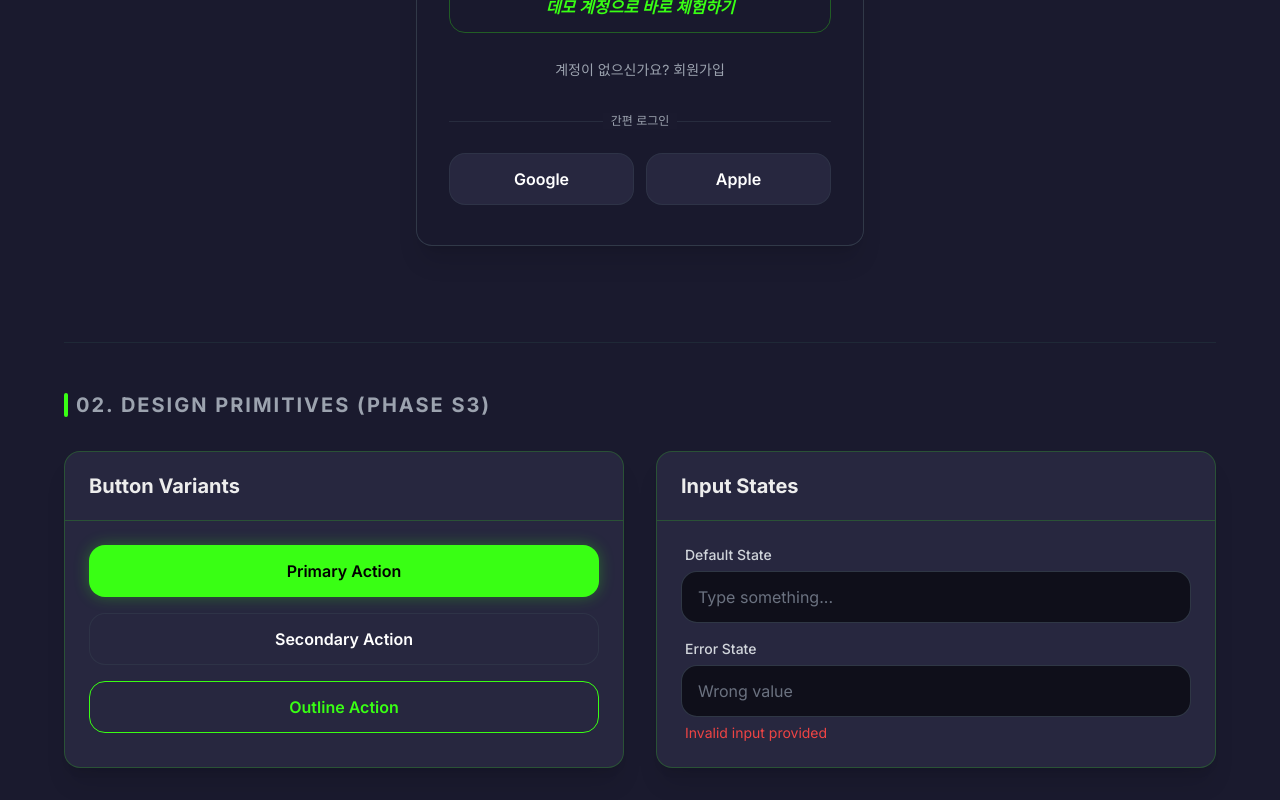
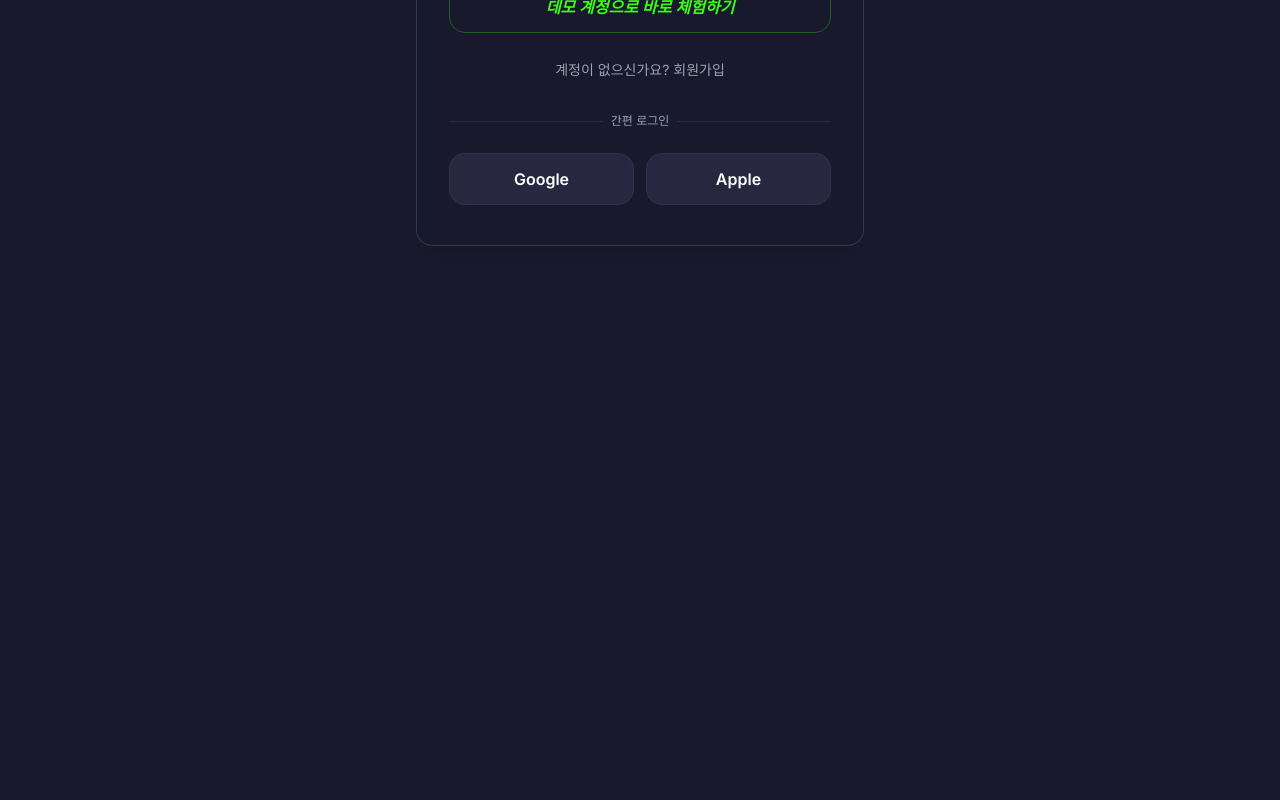
Before and after one commit to ketwork2025/fitcore-dev, a Next.js app in the folder apps/web/: page /ui-test in a window 1280 px wide. Shown: the part 775-1575 px from the top of the page. After the commit the page ends 1101 px from the top, so only its background shows below. Built offline with nearby package versions, Linux system fonts and the light colour scheme; no server answers.

Commit message:
chore: remove design primitives and cleanup ui-test page

```diff
--- a/apps/web/app/ui-test/page.tsx
+++ b/apps/web/app/ui-test/page.tsx
@@ -120,38 +120,6 @@ export default function UITestPage() {
           )}
         </section>
 
-        {/* 2. Primitives Test */}
-        <section className="space-y-8 pt-12 border-t border-gray-800">
-          <div className="flex items-center gap-2 mb-4">
-            <div className="h-6 w-1 bg-fitcore-green rounded-full"></div>
-            <h2 className="text-xl font-bold uppercase tracking-widest text-gray-400">02. Design Primitives (Phase S3)</h2>
-          </div>
-
-          <div className="grid grid-cols-1 md:grid-cols-2 gap-8">
-            {/* Button Variants */}
-            <Card>
-              <CardHeader>
-                <CardTitle>Button Variants</CardTitle>
-              </CardHeader>
-              <CardContent className="space-y-4">
-                <Button variant="primary" fullWidth>Primary Action</Button>
-                <Button variant="secondary" fullWidth>Secondary Action</Button>
-                <Button variant="outline" fullWidth>Outline Action</Button>
-              </CardContent>
-            </Card>
-
-            {/* Input States */}
-            <Card>
-              <CardHeader>
-                <CardTitle>Input States</CardTitle>
-              </CardHeader>
-              <CardContent className="space-y-4">
-                <Input label="Default State" placeholder="Type something..." />
-                <Input label="Error State" placeholder="Wrong value" error="Invalid input provided" />
-              </CardContent>
-            </Card>
-          </div>
-        </section>
       </div>
     </main>
   );
```
